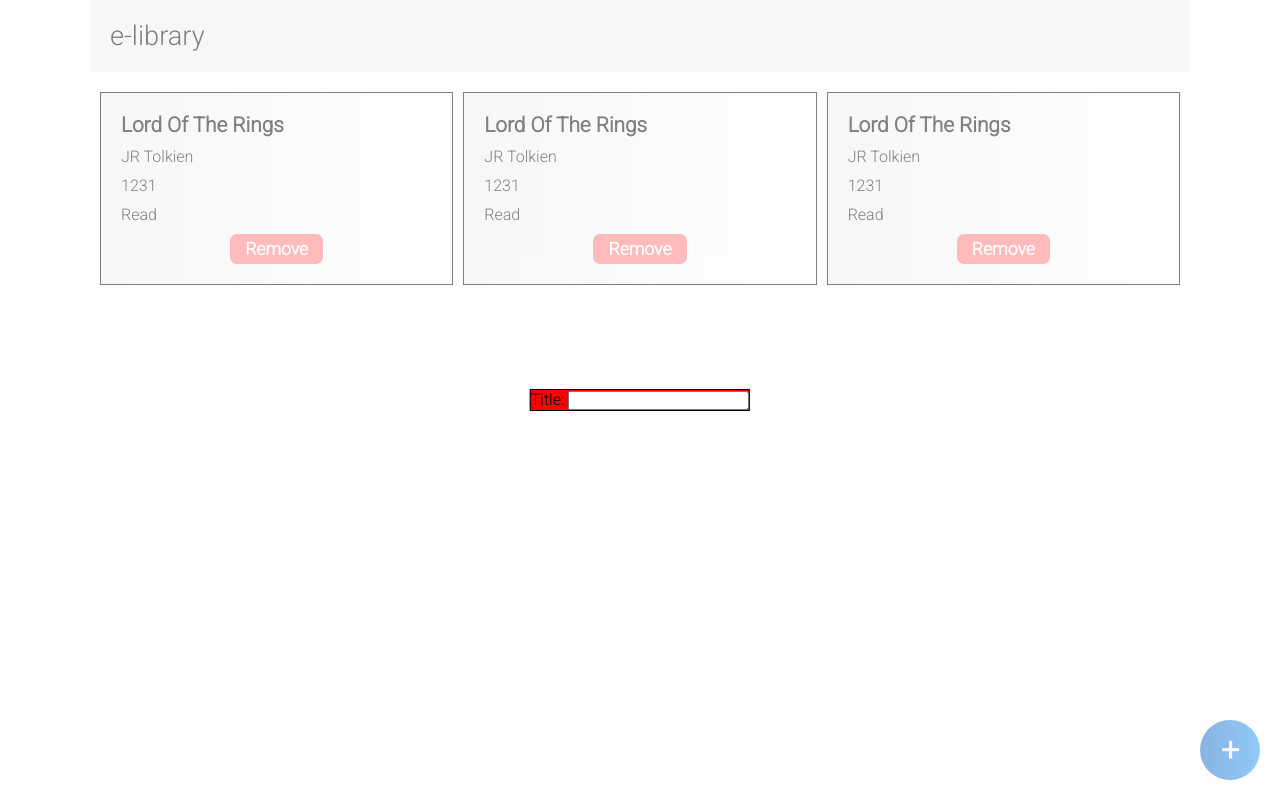
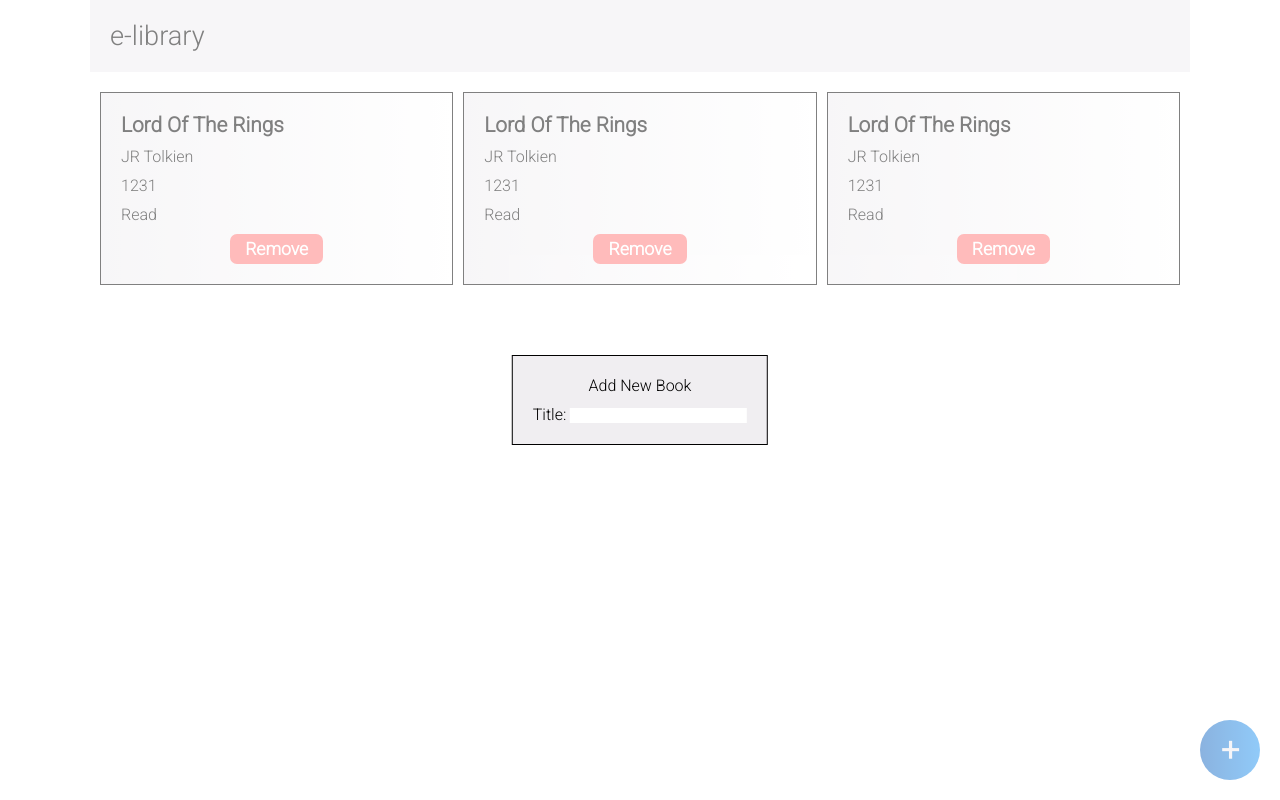
Before and after one commit to bahaungor/simple-library, a plain HTML site: page index.html in a window 1280 px wide. Drawn offline with Linux system fonts and the light colour scheme.

Commit message:
form color chaned

```diff
--- a/index.html
+++ b/index.html
@@ -39,6 +39,7 @@
     <span class="addBook">+</span>
     <div class="overlay"></div>
     <form action="" class="formContainer">
+        <div class="formTitle">Add New Book</div>
         <div class="row">
             <label for="title">Title:</label>
             <input type="text" name="title" id="title">
--- a/style.css
+++ b/style.css
@@ -99,7 +99,8 @@ header{
 }
 
 .formContainer{
-    background-color: red;
+    padding: 20px;
+    background-color: var(--lightgray);
     border: 1px solid black;
     z-index: 3;
     position: absolute;
@@ -107,4 +108,16 @@ header{
     left: 50%;
     transform: translate(-50%,-50%);
     display: grid; /*display: none*/
+    display: flex;
+    flex-direction: column;
+    gap: 10px;
 }
+
+.formTitle{
+    text-align: center;
+}
+
+.formContainer input[type="text"],
+.formContainer input[type="date"]{
+    border: none;
+}
```
